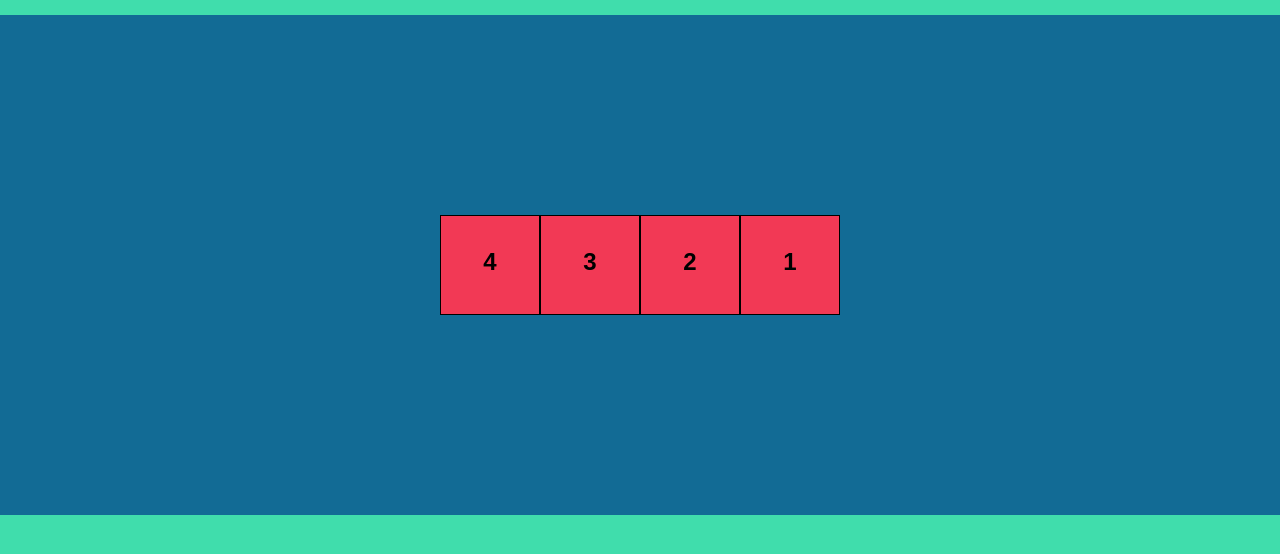
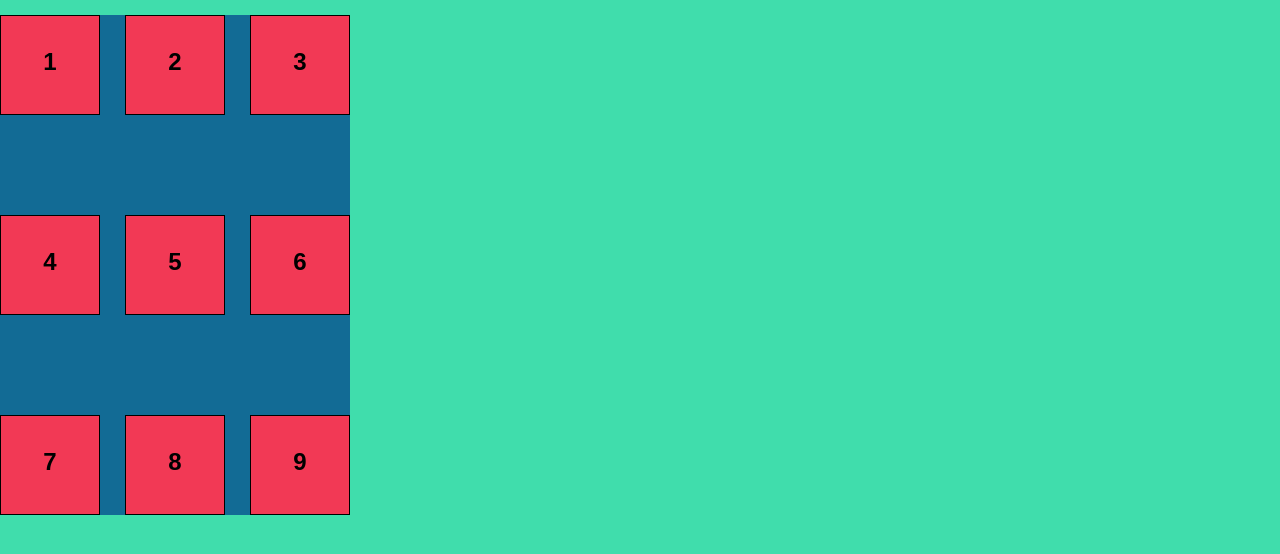
Before and after one commit to Fito45/Flexbox, a plain HTML site: page index.html in a window 1280 px wide. Shown: the part 58-612 px from the top of the page. Drawn offline with Linux system fonts and the light colour scheme.

Commit message:
El ejercicio del profe

```diff
--- a/index.html
+++ b/index.html
@@ -14,6 +14,11 @@
         <div class="item">2</div>
         <div class="item">3</div>
         <div class="item">4</div>
+        <div class="item">5</div>
+        <div class="item">6</div>
+        <div class="item">7</div>
+        <div class="item">8</div>
+        <div class="item">9</div>
     </div>
 </body>
 </html>
--- a/style.css
+++ b/style.css
@@ -17,28 +17,42 @@ body {
    /* flex-direction: row-reverse*/;/*invierte la posición del contenedor-derecha a izquierda*/
    /* flex-direction: column;*//*cambia la dirección a una columna-abajo hacia arriba*/
     /*flex-direction: column-reverse;*//*dirección en columna pero se invierte la posición-arriba hacia abajo*/
-    flex-direction: row-reverse;
+    /*flex-direction: row-reverse;*/
 
     /*justify-content: start;*//*alinea a la izquierda*/
     /*justify-content: end;*//*alinea a la derecha*/
     /*justify-content: center;*//*alinea al centro*/
     /*justify-content: space-around;*//*espacio alrededor*/
-    /*justify-content: space-between;//*espacio entre cada elemento*/
+    justify-content: space-between;/*espacio entre cada elemento*/
     /*justify-content: space-evenly;*//*espacio identico alrededor del elemento*/
-    justify-content: center;
+   /* justify-content: center;*/
+
     background-color: rgb(18, 107, 149);
 
 
-
-    height: 500px;
-
-    /*align-items: flex-start;*//*alinea hacia arriba*/
+    align-items: flex-start;/*alinea hacia arriba*/
     /*align-items: flex-end;*//*alinea hacia abajo*/
     /*align-items: center;*//*alinea al centro*/
     /*align-items: stretch;*//*creece en altura los elementos en el espacio disponible, los items no tienen que tener alto defenido*/
     /*align-items:baseline ;*//*alinea los items en funcion de la tliena base del texto que contiene.*/
+
     align-items: center;
 
+    height: 500px;
+    width: 350px;
+    display: flex;
+
+    /*flex-wrap: nowrap;*//*valor por default, hace que los item se ajusten al ancho del contenedor*/
+    flex-wrap: wrap;/*esto permite tener multiples lineas si los items no encajan en el contenedor dara un salto de linea*/
+
+    /*align-content: normal;*//*valor por default*/
+    /*align-content:flex-start;*//*ajusta las lineas al inicio del eje transversal*/
+   /*align-content: flex-end;*//*ajusta las lineas al final del eje transversal*/
+    /*align-content: center;*//*ajusta las lineas al centro del eje transversal*/
+    /*align-content: space-around;*//*distribuye el espacio alrededor de cada linea*/
+    align-content: space-between;/*distribuye el espacio proporcionalmente entre cada linea. si considerar el contenedor*/
+    /*align-content: space-evenly;*//*distribuye el epacio proporcionalmente entre las lineas y el contenedor*/
+    /*align-content: stretch;*//*estiran el alto de los items sobre el eje transversal. los items no deben tener un alto definido*/
 }
 
 
```
